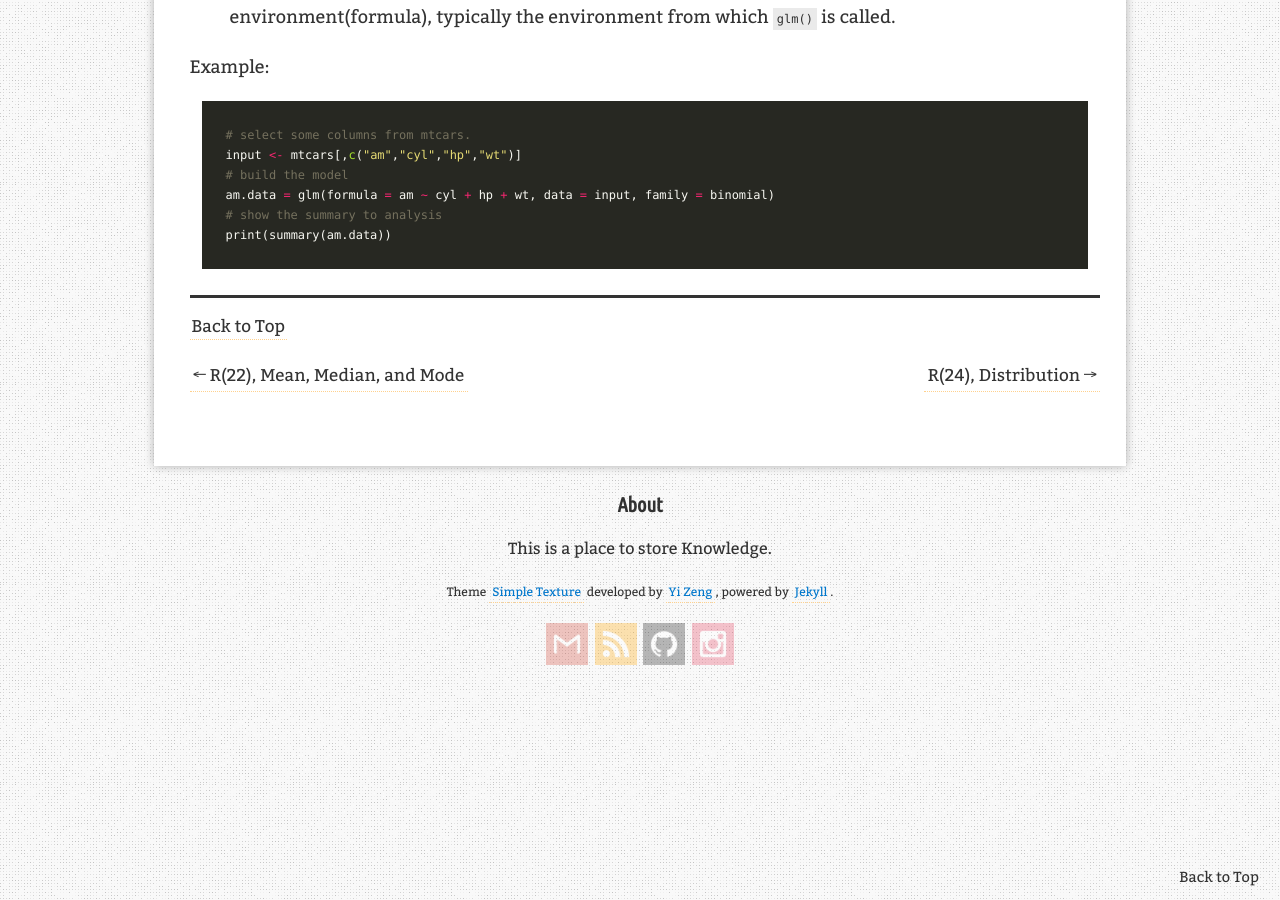
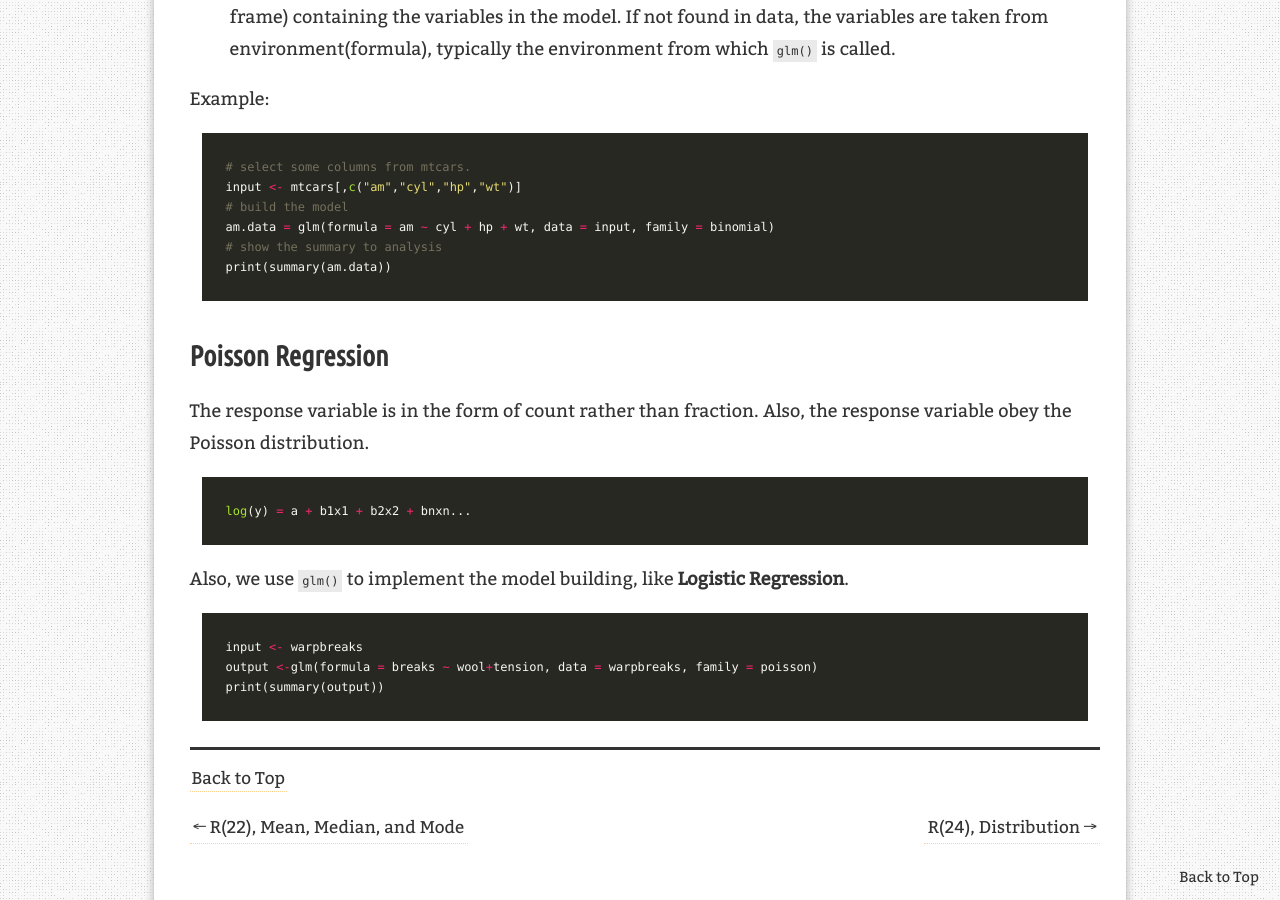
Before and after one commit to AuthurWhywait/AuthurWhywait.github.io, a Jekyll site: the page built from _posts/2021-04-30-R_23.md, in a window 1280 px wide and 900 px high, scrolled down 4816 px. Built offline with Jekyll 4.4.1, drawn with Linux system fonts in a browser that asks for light colours; comment, search, counter and statistics services are not loaded; some of the changed text lies outside the part shown.

Commit message:
create R25 and modify R23

````diff
--- a/_posts/2021-04-30-R_23.md
+++ b/_posts/2021-04-30-R_23.md
@@ -11,6 +11,7 @@ redirect_from:
 - [Linear Regression](#linear-regression)
 - [Multiple Regression](#multiple-regression)
 - [Logistic Regression](#logistic-regression)
+- [Poisson Regression](#poisson-regression)
 
 ## Linear Regression
 
@@ -82,7 +83,7 @@ F-statistic: 168.9 on 1 and 8 DF,  p-value: 1.164e-06
 `predict()` is a generic function for predictions from the results of various model fitting functions. The function invokes particular methods which depend on the class of the first argument.
 
 ```R
-predict (object, ...)
+predict(object, ...)
 ```
 
 - `object`: a model object for which prediction is desired. (the formula we built using `lm()` before)
@@ -192,3 +193,19 @@ am.data = glm(formula = am ~ cyl + hp + wt, data = input, family = binomial)
 # show the summary to analysis
 print(summary(am.data))
 ```
+
+## Poisson Regression
+
+The response variable is in the form of count rather than fraction. Also, the response variable obey the Poisson distribution.
+
+```R
+log(y) = a + b1x1 + b2x2 + bnxn...
+```
+
+Also, we use `glm()` to implement the model building, like **Logistic Regression**.
+
+```R
+input <- warpbreaks
+output <-glm(formula = breaks ~ wool+tension, data = warpbreaks, family = poisson)
+print(summary(output))
+```
````
Also changed, not shown: _posts/2021-04-30-R_25.md (added, +125 -0 lines).
